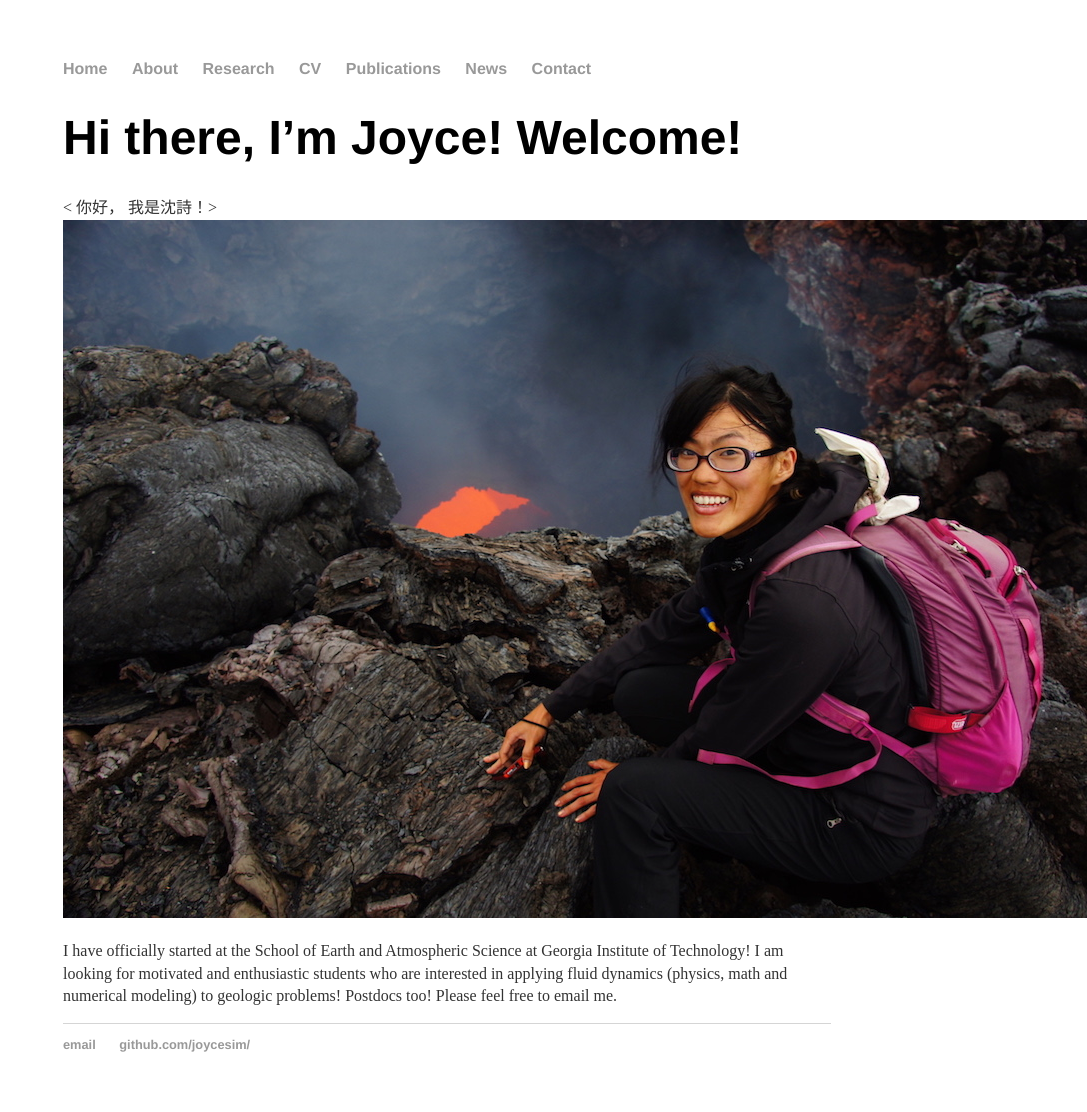
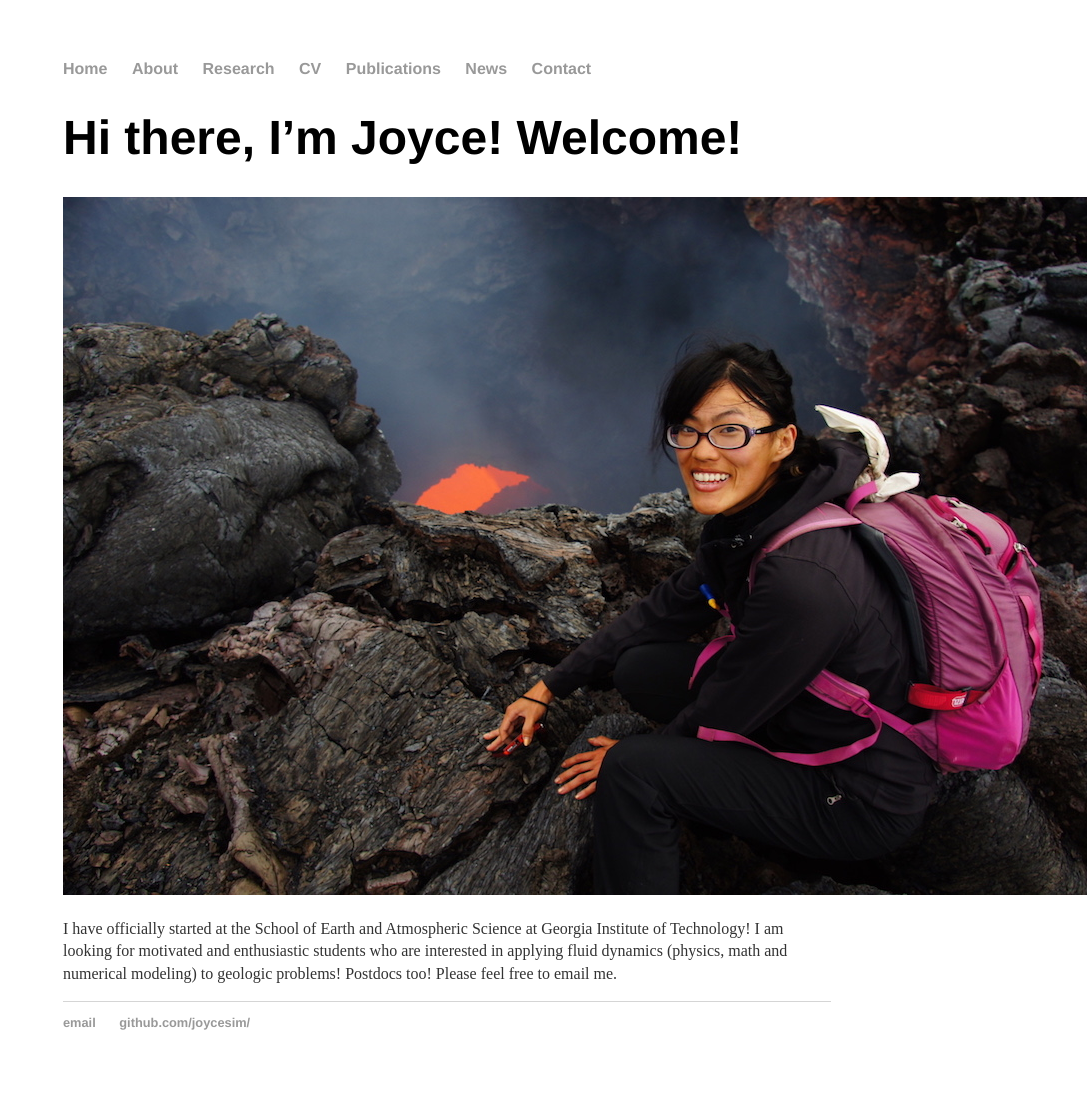
Before and after one commit to joycesim/joycesim.github.io, a Jekyll site: the page built from index.md, in a window 1280 px wide. Shown: the whole page, without its empty margins (193-1280 px from the left). Built offline with Jekyll 4.4.1, drawn with Linux system fonts in a browser that asks for light colours; after the commit the page ends 1090 px from its top, so only the background shows below that.

Commit message:
Update index.md

```diff
--- a/index.md
+++ b/index.md
@@ -3,7 +3,7 @@ layout: default
 title: Shi Joyce Sim, Geodynamicist
 ---
 # Hi there, I'm Joyce! Welcome!
-< 你好， 我是沈詩！>
+[//]: #  你好， 我是沈詩！
 ![](/image/Profile3.JPG "Kamchatka 2013.")
 
 I have officially started at the School of Earth and Atmospheric Science at Georgia Institute of Technology! I am looking for motivated and enthusiastic students who are interested in applying fluid dynamics (physics, math and numerical modeling) to geologic problems! Postdocs too! Please feel free to email me.
```
